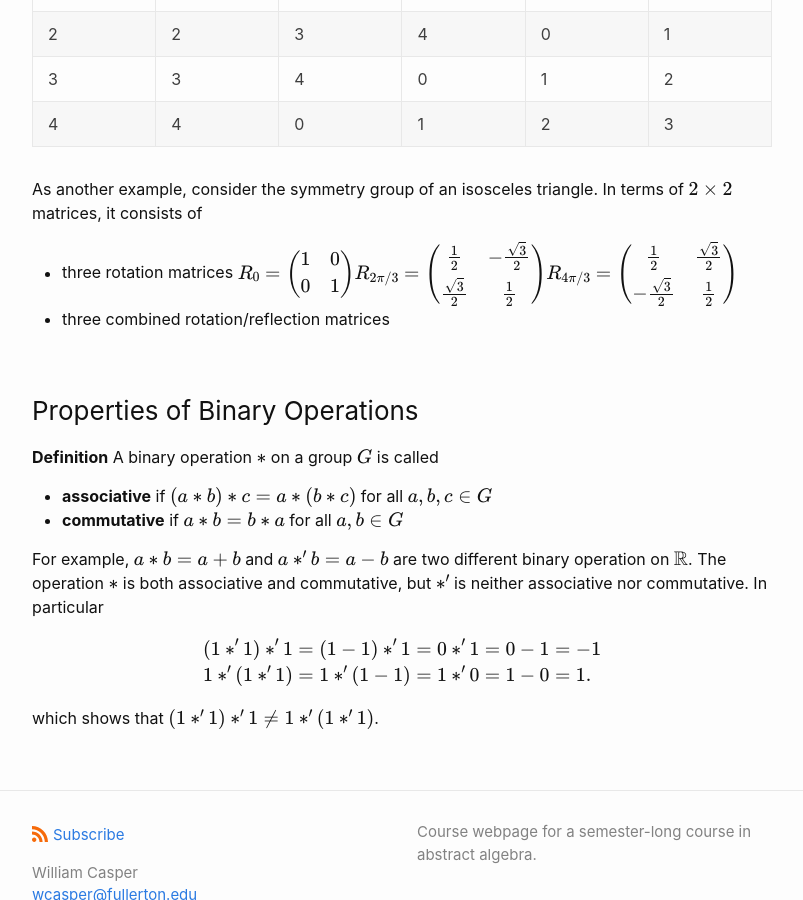
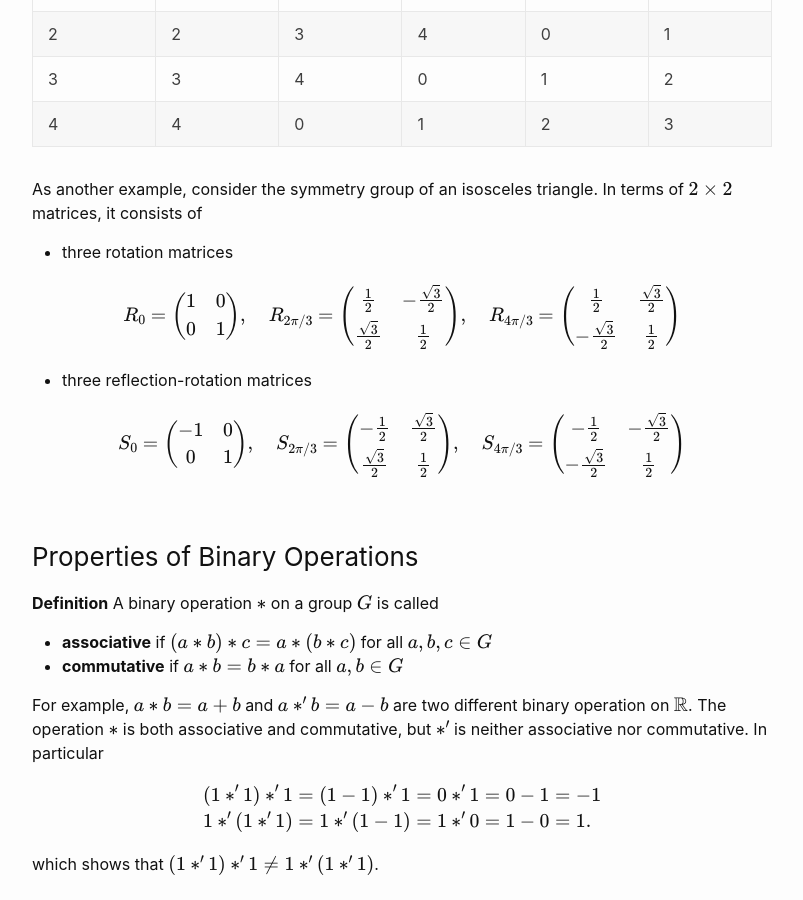
Before and after one commit to wcasper/math407spring2021, a Jekyll site: the page built from _posts/2021-01-28-part-2-binary-operations.md, in a window 1280 px wide and 900 px high, scrolled down 1299 px. Shown: the whole window, without its empty margins (238-1041 px from the left). Built offline with Jekyll 4.4.1, drawn with Linux system fonts in a browser that asks for light colours.

Commit message:
adding dihedral example

```diff
--- a/_posts/2021-01-28-part-2-binary-operations.md
+++ b/_posts/2021-01-28-part-2-binary-operations.md
@@ -35,13 +35,20 @@ For example, if $$G = \{0,1,2,3,4\}$$ with binary operator $$a*b = a+_5b$$ then
 
 As another example, consider the symmetry group of an isosceles triangle.  In terms of $$2\times 2$$ matrices, it consists of
 * three rotation matrices
+
 $$
-R_0        = \left(\begin{array}{cc}1&0\\0&1\end{array}\right)
-R_{2\pi/3} = \left(\begin{array}{cc}\frac{1}{2}&-\frac{\sqrt{3}}{2} \\ \frac{\sqrt{3}}{2}&\frac{1}{2}\end{array}\right)
+R_0        = \left(\begin{array}{cc}1&0\\0&1\end{array}\right),\quad
+R_{2\pi/3} = \left(\begin{array}{cc}\frac{1}{2}&-\frac{\sqrt{3}}{2} \\ \frac{\sqrt{3}}{2}&\frac{1}{2}\end{array}\right),\quad
 R_{4\pi/3} = \left(\begin{array}{cc}\frac{1}{2}& \frac{\sqrt{3}}{2} \\-\frac{\sqrt{3}}{2}&\frac{1}{2}\end{array}\right)
 $$
-* three combined rotation/reflection matrices
 
+* three reflection-rotation matrices
+
+$$
+S_0        = \left(\begin{array}{cc}-1&0\\0&1\end{array}\right),\quad
+S_{2\pi/3} = \left(\begin{array}{cc}-\frac{1}{2}&\frac{\sqrt{3}}{2} \\ \frac{\sqrt{3}}{2}&\frac{1}{2}\end{array}\right),\quad
+S_{4\pi/3} = \left(\begin{array}{cc}-\frac{1}{2}&-\frac{\sqrt{3}}{2} \\-\frac{\sqrt{3}}{2}&\frac{1}{2}\end{array}\right)
+$$
 
 ### Properties of Binary Operations
 **Definition** A binary operation $$*$$ on a group $$G$$ is called
```
